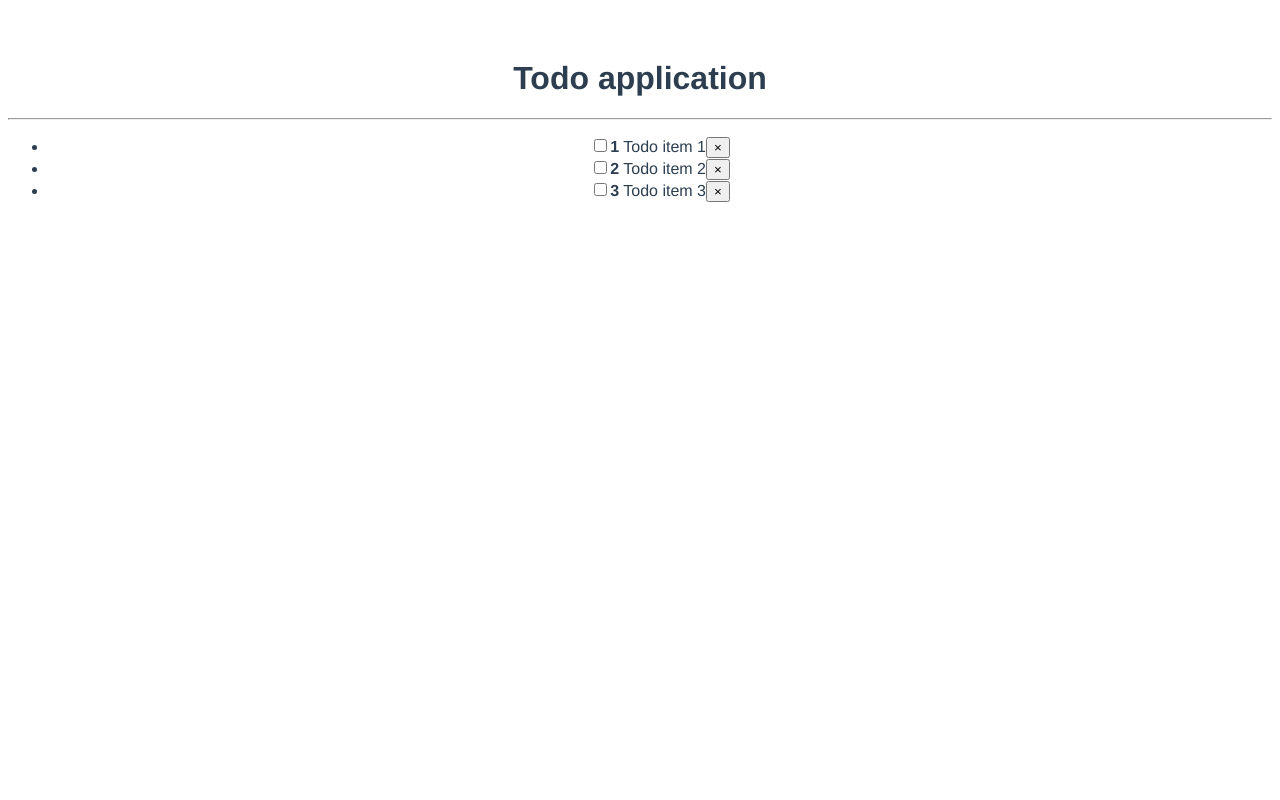
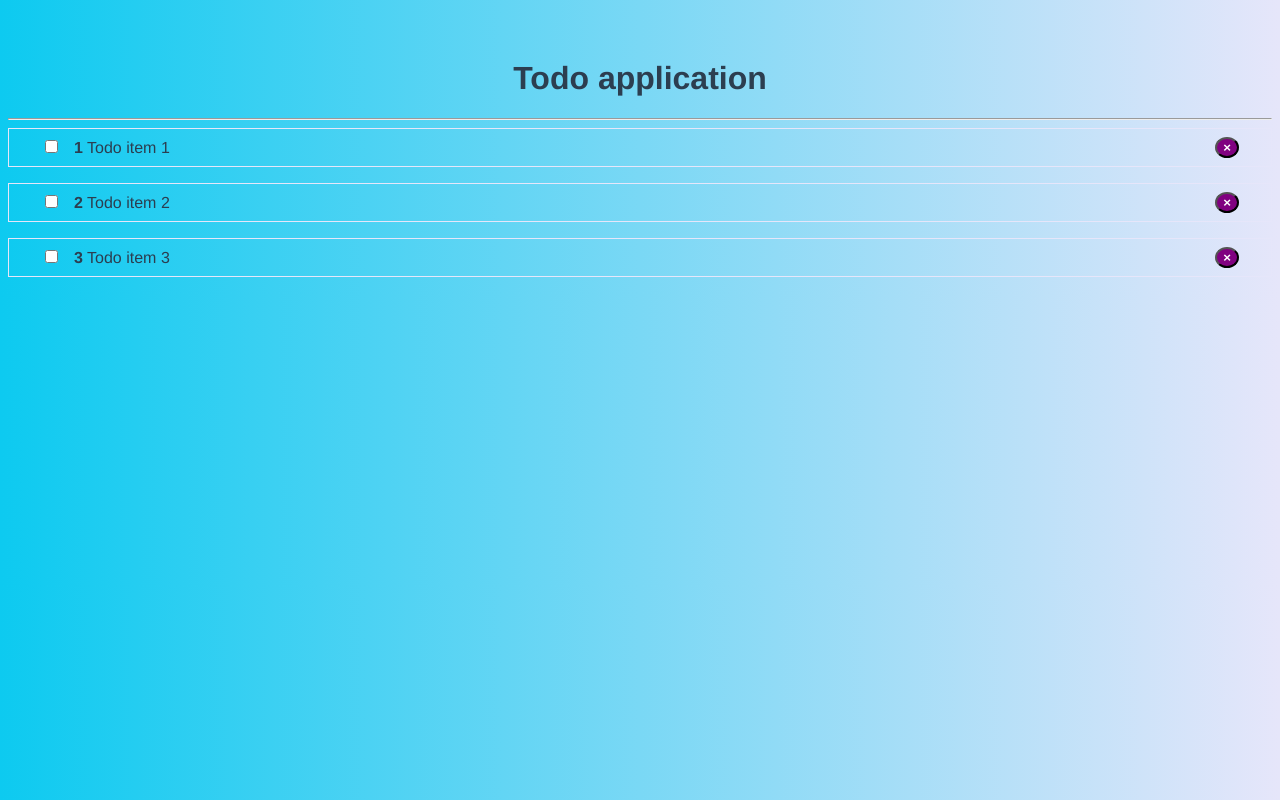
Before and after one commit to Alena2020/vue-todo-app, a Vue app: page / in a window 1280 px wide. Built offline with nearby package versions, Linux system fonts and the light colour scheme.

Commit message:
added a style

```diff
--- a/src/App.vue
+++ b/src/App.vue
@@ -26,6 +26,10 @@ export default {
 </script>
 
 <style>
+body {
+  background: linear-gradient(90deg, #0dcaf0 0%, lavender 100%);
+}
+
 #app {
   font-family: Avenir, Helvetica, Arial, sans-serif;
   -webkit-font-smoothing: antialiased;
--- a/src/components/TodoItem.vue
+++ b/src/components/TodoItem.vue
@@ -5,7 +5,7 @@
       <strong>{{ todo.id }}</strong>
       {{ todo.title }}
     </span>
-    <button>&times;</button>
+    <button class="btn-remove">&times;</button>
   </li>
 </template>
 
@@ -19,3 +19,28 @@ export default {
   },
 };
 </script>
+
+<style scoped>
+li {
+  border: 1px solid lavender;
+  display: flex;
+  justify-content: space-between;
+  padding: 0.5rem 2rem;
+  margin-bottom: 1rem;
+}
+
+input {
+  margin-right: 1rem;
+}
+
+.btn-remove {
+  background: purple;
+  color: #fff;
+  border-radius: 50%;
+  font-weight: bold;
+}
+
+.done {
+  text-decoration: line-through;
+}
+</style>
--- a/src/components/TodoList.vue
+++ b/src/components/TodoList.vue
@@ -15,3 +15,11 @@ export default {
   },
 };
 </script>
+
+<style scoped>
+ul {
+  list-style: none;
+  padding: 0;
+  margin: 0;
+}
+</style>
```
